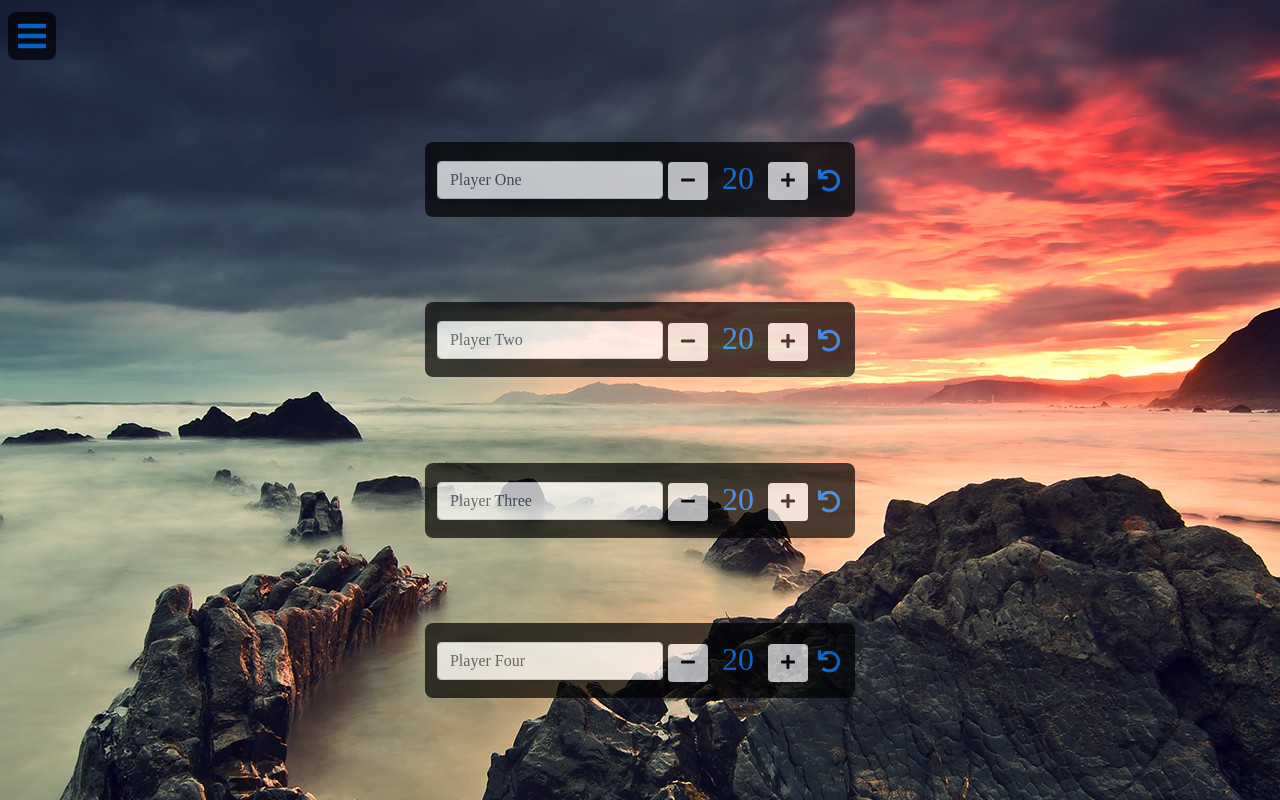
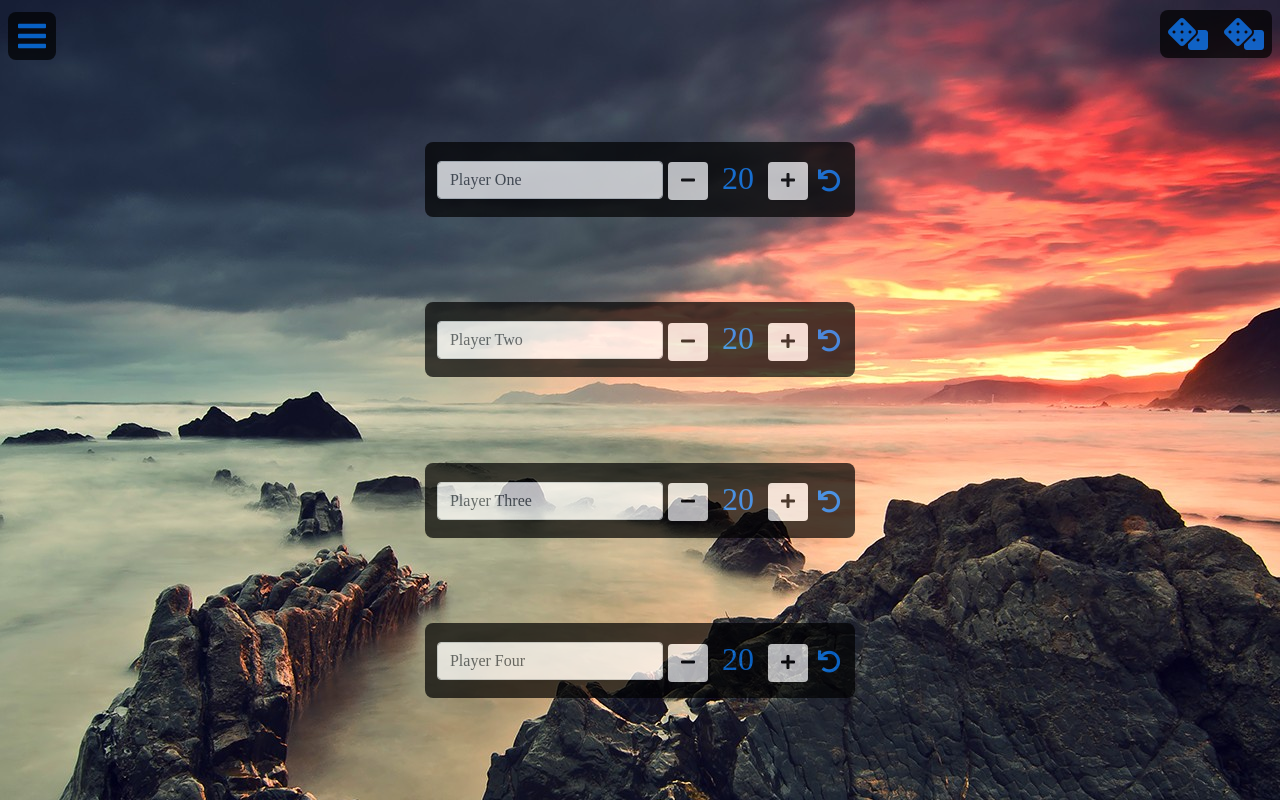
Before and after one commit to Bus42/mtg-counter, an Angular app: page / in a window 1280 px wide. Built offline with nearby package versions, Linux system fonts and the light colour scheme; a web font is replaced by a local one.

Commit message:
Adds dice roller

```diff
--- a/src/app/app.component.html
+++ b/src/app/app.component.html
@@ -1,2 +1,3 @@
 <app-header></app-header>
 <app-players></app-players>
+<app-dice></app-dice>
--- a/src/app/dice/dice.component.css
+++ b/src/app/dice/dice.component.css
@@ -0,0 +1,21 @@
+#roller-wrapper {
+    position: fixed;
+    top: 10px;
+    right: 8px;
+    z-index: 4;
+    height: 60px;
+}
+
+#roller-wrapper>i:first-child {
+    border-radius: 8px 0  0 8px;
+}
+
+#roller-wrapper>i {
+    background-color: black;
+    opacity: .7;
+    padding: 8px;
+}
+
+#roller-wrapper>i:last-child {
+    border-radius: 0 8px 8px 0;
+}
--- a/src/app/dice/dice.component.html
+++ b/src/app/dice/dice.component.html
@@ -1,3 +1,4 @@
-<p>
-  dice works!
-</p>
+<div id="roller-wrapper" (click)="roll()" >
+  <i name="d6" class="fas fa-dice" ></i>
+  <i name="d6" class="fas fa-dice" ></i>
+</div>
--- a/src/app/dice/dice.component.ts
+++ b/src/app/dice/dice.component.ts
@@ -7,6 +7,30 @@ import { Component, OnInit } from '@angular/core';
 })
 export class DiceComponent implements OnInit {
 
+  randNum (min, max){
+    return Math.floor(Math.random() * (max - min + 1) + min);
+  }
+
+  roll(){
+    let dice = document.getElementsByName('d6');
+
+    let numString = {
+      1 : 'one',
+      2 : 'two',
+      3 : 'three',
+      4 : 'four',
+      5 : 'five',
+      6 : 'six'
+    }
+
+    for (var i = 0; i < dice.length; i++) {
+      let current = dice[i];
+      let newNum = this.randNum(1,6);
+      current.className = `fas fa-dice-${numString[newNum]}`;
+    }
+
+  }
+
   constructor() { }
 
   ngOnInit() {
```
